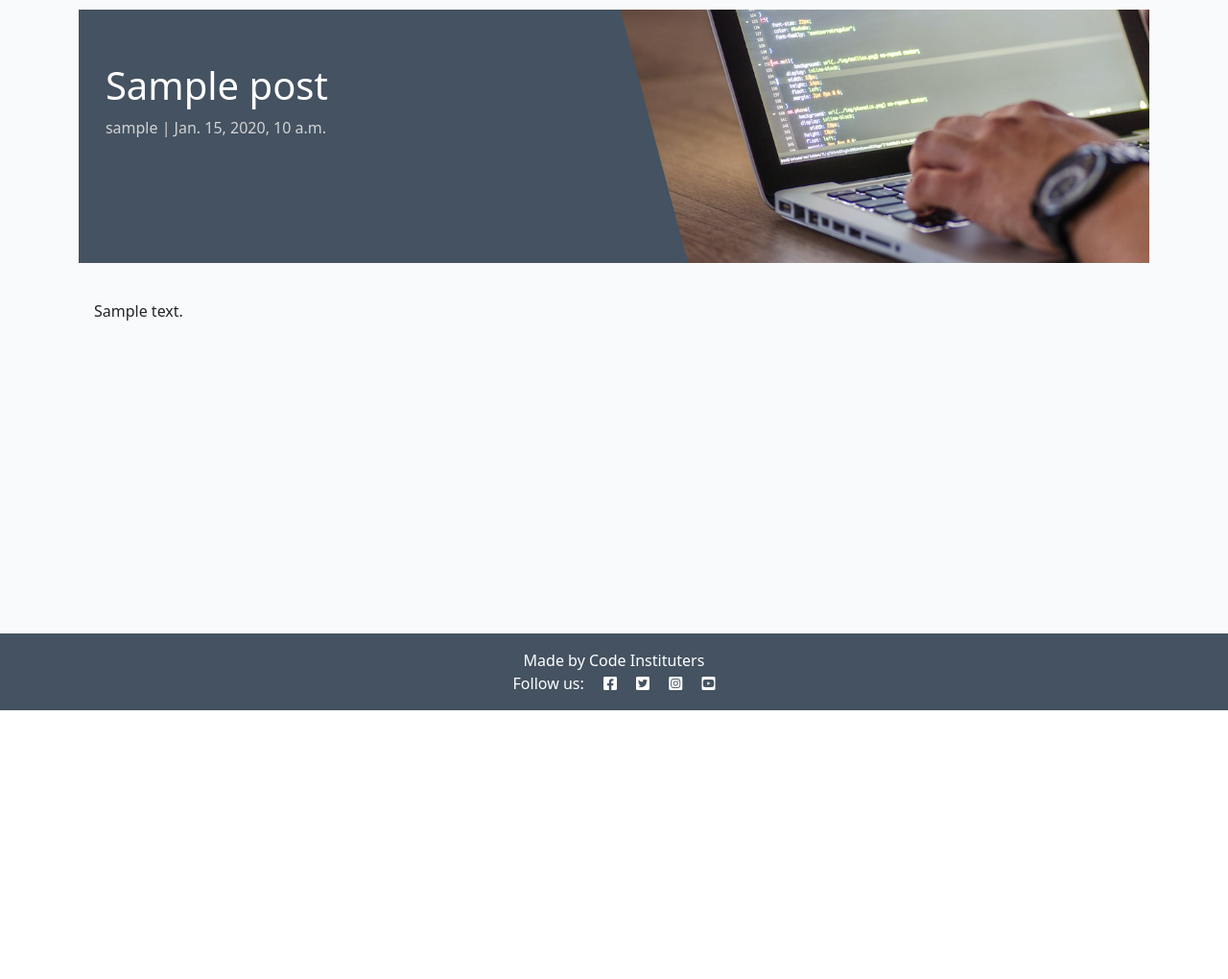
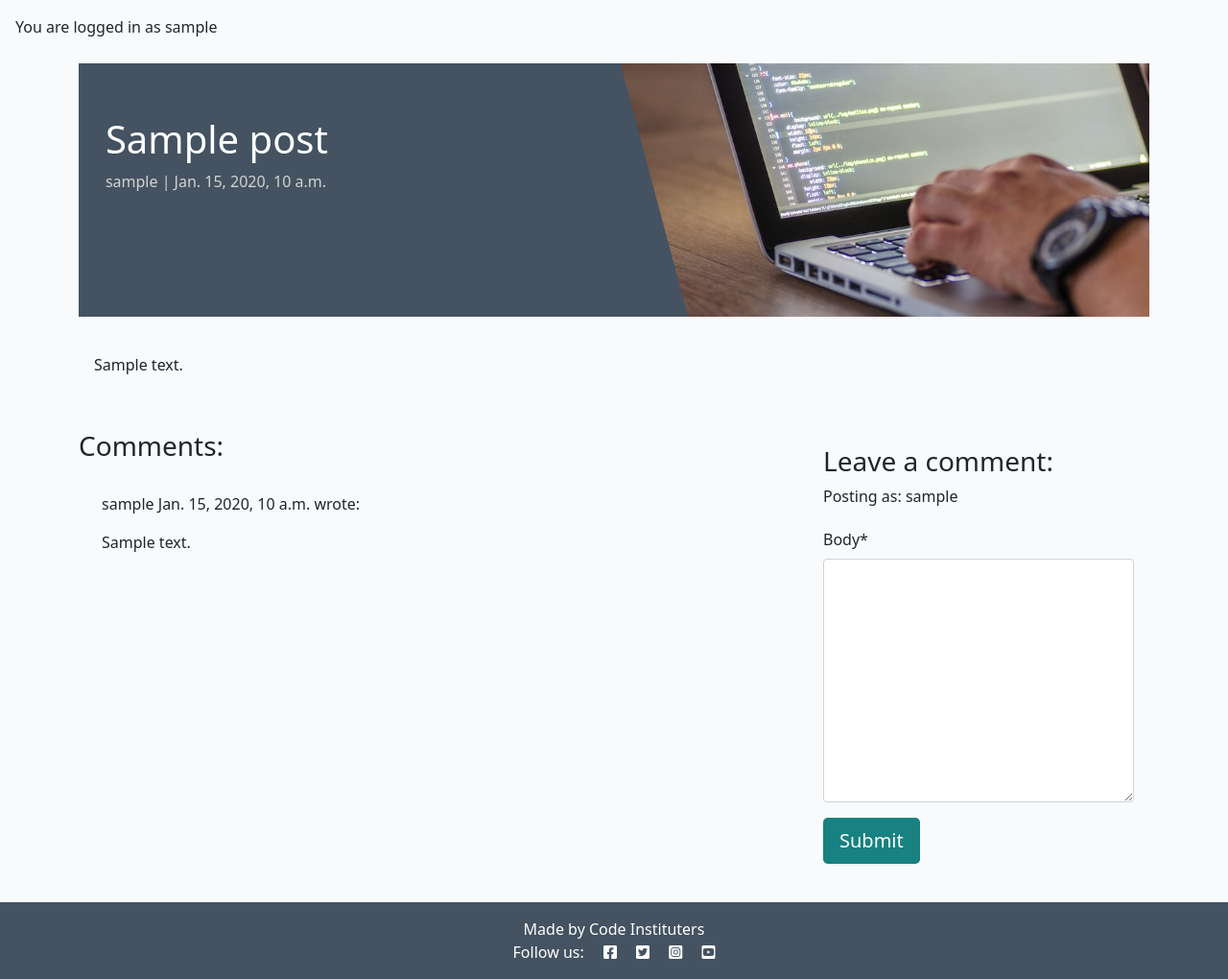
Before and after one commit to rachaelbabister/django-blog, a Django app: a page that uses templates/base.html in a window 1280 px wide. Shown: the part 60-1080 px from the top of the page at 96% size. Before the commit the page ends 800 px from the top, so only its background shows below. Run offline with Django 4.2, Linux system fonts and the light colour scheme; a user stored in the database is signed in; tables that the repository leaves empty hold one stand-in row (values such as "Sample post"); some libraries are stand-ins or nearby versions.

Commit message:
Add Comment form for displaying count of comments and adding new comments

```diff
--- /dev/null
+++ b/blog/forms.py
@@ -0,0 +1,8 @@
+from .models import Comment
+from django import forms
+
+
+class CommentForm(forms.ModelForm):
+    class Meta:
+        model = Comment
+        fields = ('body',)
--- a/blog/templates/blog/post_detail.html
+++ b/blog/templates/blog/post_detail.html
@@ -1,6 +1,8 @@
-{% extends 'base.html' %} {% block content %}
+{% extends 'base.html' %}
 {% load static %}
+{% load crispy_forms_tags %}
 
+{% block content %}
 <div class="masthead">
     <div class="container">
         <div class="row g-0">
@@ -29,6 +31,49 @@
             </div>
         </div>
     </div>
+    <!-- Displaying Comments -->
+    <div class="row">
+        <div class="col-md-8 card mb-4  mt-3 ">
+            <h3>Comments:</h3>
+            <div class="card-body">
+                <!-- We want a for loop inside the empty control tags to iterate through each comment in comments -->
+                {% for comment in comments %}
+                <div
+                    class="p-2 comments{% if not comment.approved and comment.author == user %} faded{% elif not comment.approved %} d-none{% endif %}">
+                    <p class="font-weight-bold">
+                        {{ comment.author }}
+                        <span class="font-weight-normal">
+                            {{ comment.created_on }}
+                        </span> wrote:
+                    </p>
+                    <div id="comment{{ comment.id }}">
+                        {{ comment.body | linebreaks }}
+                    </div>
+                    {% if not comment.approved and comment.author == user %}
+                    <p class="approval">This comment is awaiting approval</p>
+                    {% endif %}
+                </div>
+                <!-- Our for loop ends here -->
+                {% endfor %}
+            </div>
+        </div>
+        <!-- Creating New Comments -->
+        <div class="col-md-4 card mb-4  mt-3 ">
+            <div class="card-body">
+                {% if user.is_authenticated %}
+                <h3>Leave a comment:</h3>
+                <p>Posting as: {{ user.username }}</p>
+                <form id="commentForm" method="post" style="margin-top: 1.3em;">
+                    {{ comment_form | crispy }}
+                    {% csrf_token %}
+                    <button id="submitButton" type="submit" class="btn btn-signup btn-lg">Submit</button>
+                </form>
+                {% else %}
+                <p>Log in to leave a comment</p>
+                {% endif %}
+            </div>
+        </div>
+    </div>
 </div>
 
 {% endblock content %}
--- a/blog/views.py
+++ b/blog/views.py
@@ -1,6 +1,7 @@
 from django.shortcuts import render, get_object_or_404
 from django.views import generic
 from .models import Post
+from .forms import CommentForm
 
 # Create your views here.
 
@@ -26,9 +27,17 @@ def post_detail(request, slug):
 
     queryset = Post.objects.filter(status=1)
     post = get_object_or_404(queryset, slug=slug)
+    comments = post.comments.all().order_by("-created_on")
+    comment_count = post.comments.filter(approved=True).count()
+    comment_form = CommentForm()
 
     return render(
         request,
         "blog/post_detail.html",
-        {"post": post},
+        {
+            "post": post,
+            "comments": comments,
+            "comment_count": comment_count,
+            "comment_form": comment_form,
+        },
     )
--- a/codestar/settings.py
+++ b/codestar/settings.py
@@ -46,6 +46,8 @@ INSTALLED_APPS = [
     'allauth',
     'allauth.account',
     'allauth.socialaccount',
+    'crispy_forms',
+    'crispy_bootstrap5',
     'django_summernote',
     'blog',
     'about',
@@ -54,6 +56,10 @@ INSTALLED_APPS = [
 SITE_ID = 1
 LOGIN_REDIRECT_URL = '/'
 LOGOUT_REDIRECT_URL = '/'
+
+CRISPY_ALLOWED_TEMPLATE_PACKS = "bootstrap5"
+CRISPY_TEMPLATE_PACK = "bootstrap5"
+
 
 MIDDLEWARE = [
     'django.middleware.security.SecurityMiddleware',
--- a/requirements.txt
+++ b/requirements.txt
@@ -1,7 +1,9 @@
 asgiref==3.8.1
+crispy-bootstrap5==0.7
 dj-database-url==0.5.0
 Django==4.2.11
 django-allauth==0.57.2
+django-crispy-forms==2.1
 django-summernote==0.8.20.0
 gunicorn==20.1.0
 oauthlib==3.2.2
--- a/templates/base.html
+++ b/templates/base.html
@@ -76,6 +76,11 @@
     </nav>
 
     <main class="flex-shrink-0 main-bg">
+        {% if user.is_authenticated %}
+        <p class="text_end m-3">You are logged in as {{ user }}</p>
+        {% else %}
+        <p class="text_end m-3">You are not logged in</p>
+        {% endif %}
 
         {% block content %}
         <!-- Content Goes here -->
```
Also changed, not shown: templates/account/signup.html (+23 -5 lines).
